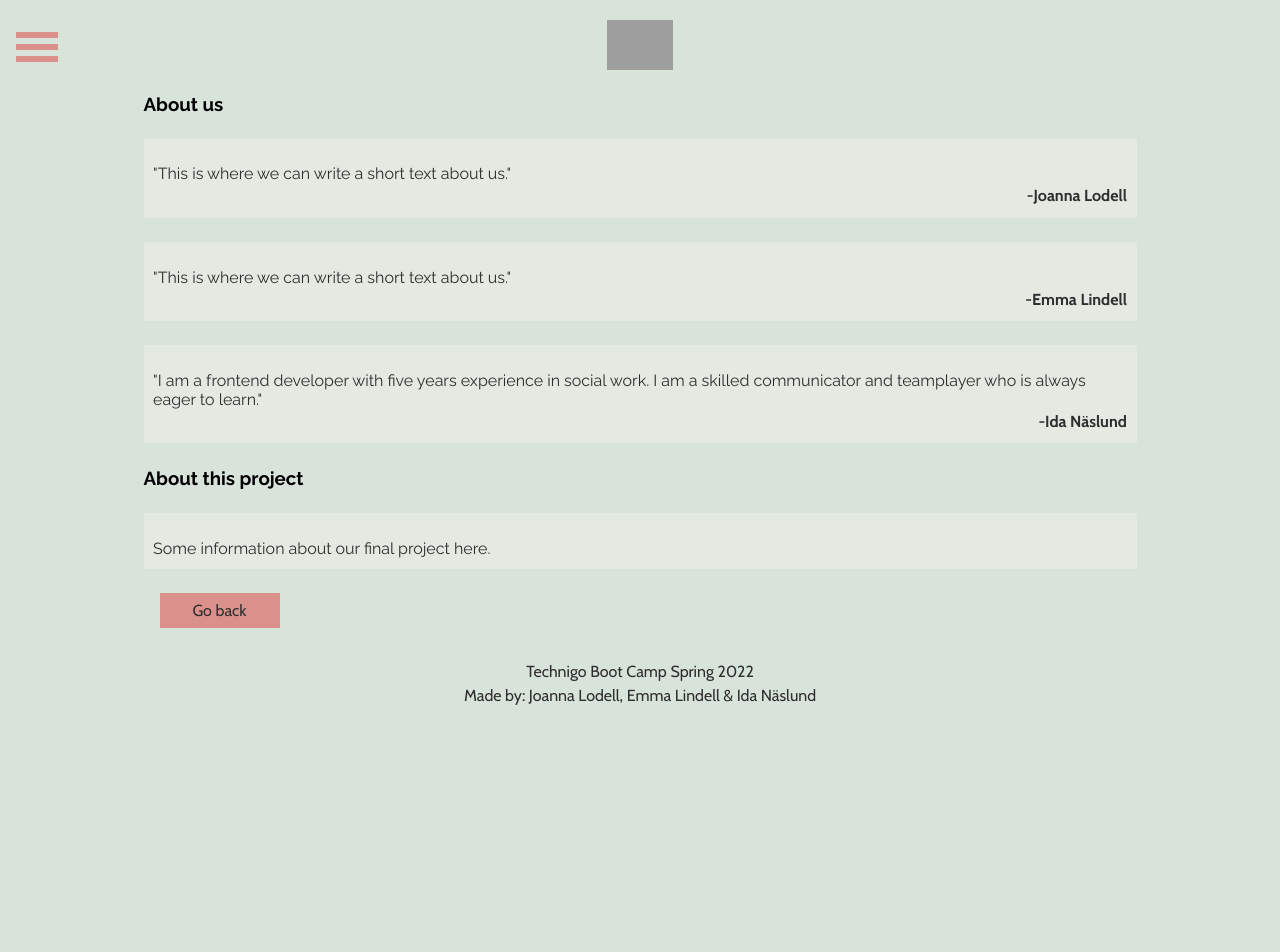
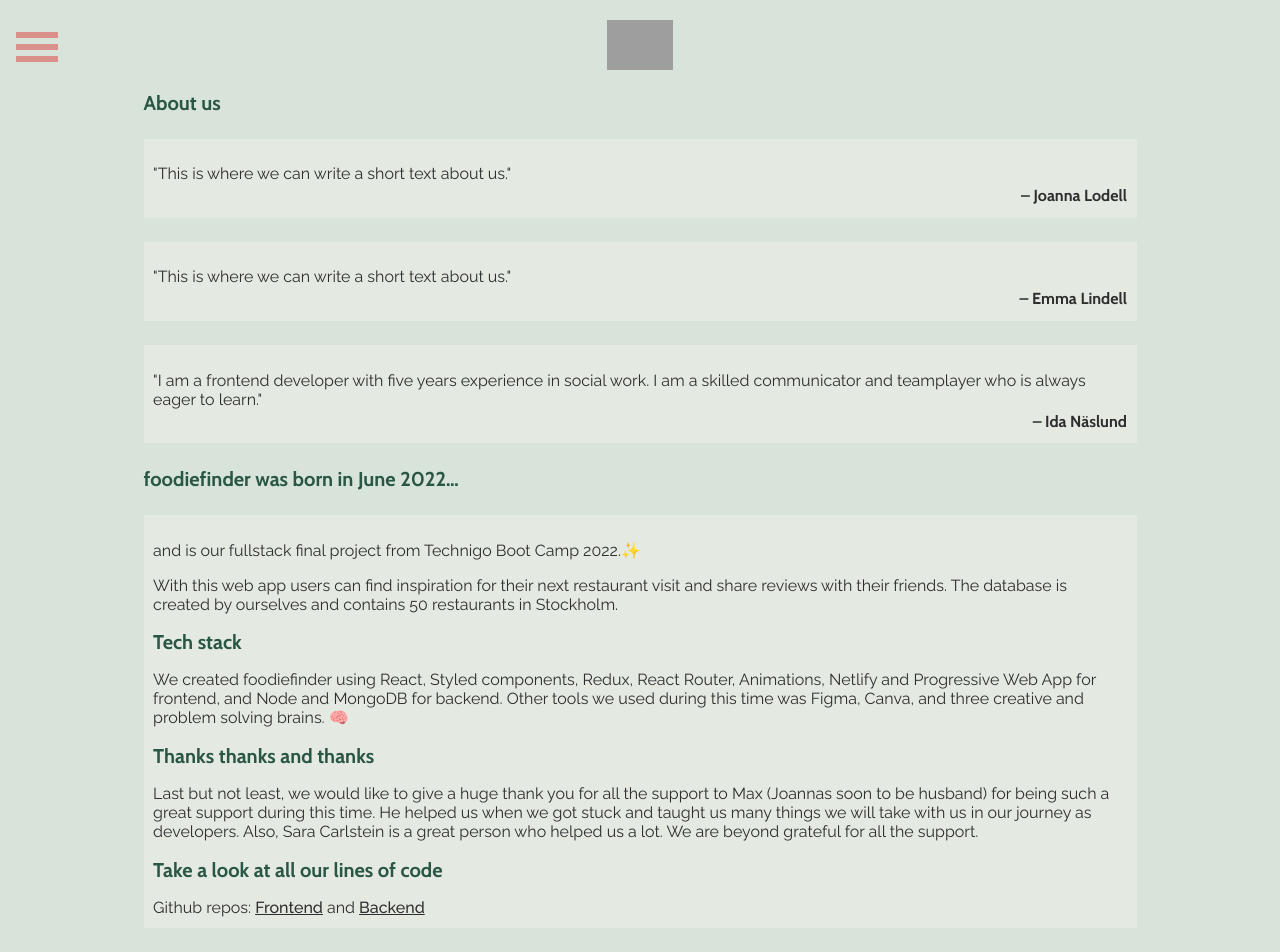
Before and after one commit to idanaslund/final-project-frontend, a React (Create React App) app: page /about in a window 1280 px wide. Shown: the top 952 px of the page. Before the commit the page ends 800 px from the top, so only its background shows below. Built offline with nearby package versions, Linux system fonts and the light colour scheme; grey boxes are pictures that could not be loaded.

Commit message:
added some text in About

```diff
--- a/src/pages/About.js
+++ b/src/pages/About.js
@@ -1,7 +1,7 @@
 import React from 'react'
 import { useNavigate } from 'react-router-dom'
 import { AboutContainer } from '../theme/styles'
-import { MarginSection, BackButton } from '../theme/reusable'
+import { MarginSection, BackButton, SecondHeader, LongerTexts, ParagraphLInks } from '../theme/reusable'
 
 const About = () => {
 
@@ -13,32 +13,46 @@ const About = () => {
 
     return(
             <MarginSection>
-                <h3>About us</h3>
+                <SecondHeader>About us</SecondHeader>
                 <AboutContainer>
 
-                    <p>"This is where we can write a short text about us."</p>
+                    <LongerTexts>"This is where we can write a short text about us."</LongerTexts>
                     <a href="https://github.com/joannalodell19" rel="link to linkedin" target="_blank">
-                        <h4> -Joanna Lodell</h4>
+                        <h4> – Joanna Lodell</h4>
                     </a>
                 </AboutContainer>
                 <AboutContainer>
-                    <p>"This is where we can write a short text about us."</p>
+                    <LongerTexts>"This is where we can write a short text about us."</LongerTexts>
                     <a href="https://github.com/emmajosefina" rel="link to linkedin" target="_blank">
-                        <h4> -Emma Lindell</h4>
+                        <h4> – Emma Lindell</h4>
                     </a>
                 </AboutContainer>
                 <AboutContainer>
-                    <p>"I am a frontend developer with five years experience in social work.
-                        I am a skilled communicator and teamplayer who is always eager to learn."</p>
+                    <LongerTexts>"I am a frontend developer with five years experience in social work.
+                        I am a skilled communicator and teamplayer who is always eager to learn."</LongerTexts>
                     <a href="https://github.com/idanaslund" rel="link to linkedin" target="_blank">
-                        <h4> -Ida Näslund</h4>
+                        <h4> – Ida Näslund</h4>
                     </a>
 
                 </AboutContainer>
 
-                <h3>About this project</h3>
+                <SecondHeader>foodiefinder was born in June 2022…</SecondHeader>
                 <AboutContainer>
-                    <p>Some information about our final project here.</p>
+
+<LongerTexts>and is our fullstack final project from Technigo Boot Camp 2022.<span role="sparkle" aria-label="sparkle emoji">✨</span> </LongerTexts>
+
+<LongerTexts>With this web app users can find inspiration for their next restaurant visit and share reviews with their friends. The database is created by ourselves and contains 50 restaurants in Stockholm.</LongerTexts>
+
+<SecondHeader>Tech stack</SecondHeader>
+<LongerTexts>We created foodiefinder using React, Styled components, Redux, React Router, Animations, Netlify and Progressive Web App for frontend, and Node and MongoDB for backend. Other tools we used during this time was Figma, Canva, and three creative and problem solving brains. <span role="brain" aria-label="brain emoji">🧠</span></LongerTexts>
+
+<SecondHeader>Thanks thanks and thanks</SecondHeader>
+<LongerTexts>Last but not least, we would like to give a huge thank you for all the support to Max (Joannas soon to be husband) for being such a great support during this time. He helped us when we got stuck and taught us many things we will take with us in our journey as developers. Also, Sara Carlstein is a great person who helped us a lot. We are beyond grateful for all the support.</LongerTexts>
+
+<SecondHeader>Take a look at all our lines of code</SecondHeader>
+<LongerTexts>Github repos: <a href="https://github.com/idanaslund/final-project-frontend"><ParagraphLInks>Frontend</ParagraphLInks></a><span> and </span><a href="https://github.com/idanaslund/final-project-backend"><ParagraphLInks>Backend</ParagraphLInks></a></LongerTexts>
+
+
                 </AboutContainer>
 
                 <BackButton
--- a/src/theme/reusable.js
+++ b/src/theme/reusable.js
@@ -44,6 +44,18 @@ font-family: 'Cabin', sans-serif;
 font-size: 16px;
 `
 
+export const LongerTexts = styled.p`
+font-family: 'Raleway', sans-serif;
+font-size: 16px;
+`
+
+export const ParagraphLInks = styled.span`
+font-family: 'Raleway', sans-serif;
+font-size: 16px;
+font-weight: 500;
+text-decoration: underline;
+`
+
 /////////////// Buttons ///////////////
 
 export const BackButton = styled.button`
@@ -53,7 +65,6 @@ background-color: #da918b;
 border: none;
 width: 120px;
 padding: 8px;
-margin-left: 1rem;
 color: #2e2e2e;
 `
 export const GetInspiredButton = styled.button`
```
